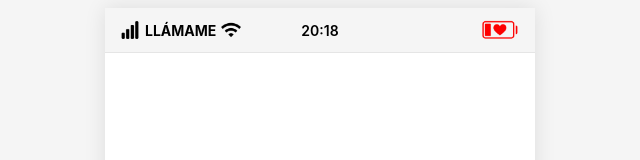
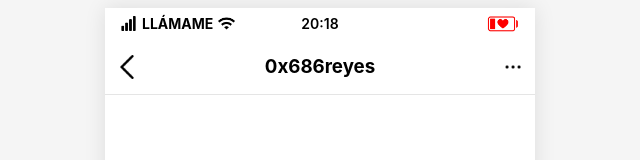
Before and after one commit to conn3ct3d/conn3ct3d.github.io, a plain HTML site: page index.html in a window 1280 px wide. Shown: the whole page, without its empty margins (320-960 px from the left). Drawn offline with Linux system fonts and the light colour scheme.

Commit message:
added header

```diff
--- a/index.html
+++ b/index.html
@@ -21,24 +21,23 @@
                     <img src="/images/low-battery.png" alt="" class="battery-indicator" id="batteryIcon">
                  </div>
         </div>
+
+        <div class="header">
+            <div class="header-left">
+                <img src="/images/back.png" alt="" class="go-back">
+            </div>
+            <div class="header-center">
+                <h3>0x686reyes</h3>
+            </div>
+            <div class="header-right">
+                <img src="/images/more.png" alt="" class="more-options">
+            </div>
+        </div>
     </div>
-
     <div class="content">
 
     </div>
 
-    <script>
-        const batteryIcon = document.getElementById('batteryIcon');
-        const batteryImages = [
-            '/images/low-battery.png',
-            '/images/fixed.png'
-        ];
-        let index = 0;
-
-        setInterval(() => {
-            index = (index + 1) % batteryImages.length;
-            batteryIcon.src = batteryImages[index];
-        }, 1000); // change every second
-    </script>
+    <script src="/scripts/battery.js"></script>
 </body>
 </html>
--- /dev/null
+++ b/scripts/battery.js
@@ -0,0 +1,11 @@
+const batteryIcon = document.getElementById('batteryIcon');
+const batteryImages = [
+    '/images/low-battery.png',
+    '/images/fixed.png'
+];
+let index = 0;
+
+setInterval(() => {
+    index = (index + 1) % batteryImages.length;
+    batteryIcon.src = batteryImages[index];
+}, 1000);
--- a/styles/styles.css
+++ b/styles/styles.css
@@ -12,9 +12,12 @@ html{
 body{
     background-color: #f5f5f5;
 }
-.mobile-view img:not(.battery-indicator){
-    width: 20px;
+.status-bar img:not(.battery-indicator){
+    width: 17px;
     height: auto;
+}
+.header img{
+    width: 24px;
 }
 .mobile-view{
     max-width: 430px;
@@ -25,8 +28,7 @@ body{
     position: relative;
 }
 .status-bar{
-    height: 44px;
-    background-color: #f5f5f5;
+    height: 31px;
     display: flex;
     justify-content: space-between;
     align-items: center;
@@ -34,24 +36,22 @@ body{
     color: #000;
     font-weight: 600;
     font-size: 14px;
-    border-bottom: 1px solid #e5e5e5;
 }
-.status-bar-left, .status-bar-center, .status-bar-right {
+.status-bar-left, .status-bar-center, .status-bar-right,
+.header-left, .header-center, .header-right {
     display: flex;
     align-items: center;
 }
-.status-bar-left {
+.status-bar-left, .header-left {
     flex: 1;
 }
-.status-bar-center {
+.status-bar-center, .header-center {
     flex: 1;
     justify-content: center;
 }
-.status-bar-right {
+.status-bar-right, .header-right {
     flex: 1;
     justify-content: flex-end;
-    gap: 8px;
-    align-items: center;
 }
 .time {
     font-size: 14px;
@@ -65,6 +65,17 @@ body{
     margin: 0 5px;
 }
 .battery-indicator{
-    height: 40px;
+    height: 34px;
     width: auto;
 }
+.header{
+    height: 55px;
+    display: flex;
+    justify-content: space-between;
+    align-items: center;
+    padding: 0 10px;
+    color: #000;
+    font-weight: 600;
+    font-size: 16px;
+    border-bottom: 1px solid #e5e5e5;
+}
```
Also changed, not shown: images/back.png (added), images/more.png (added).
